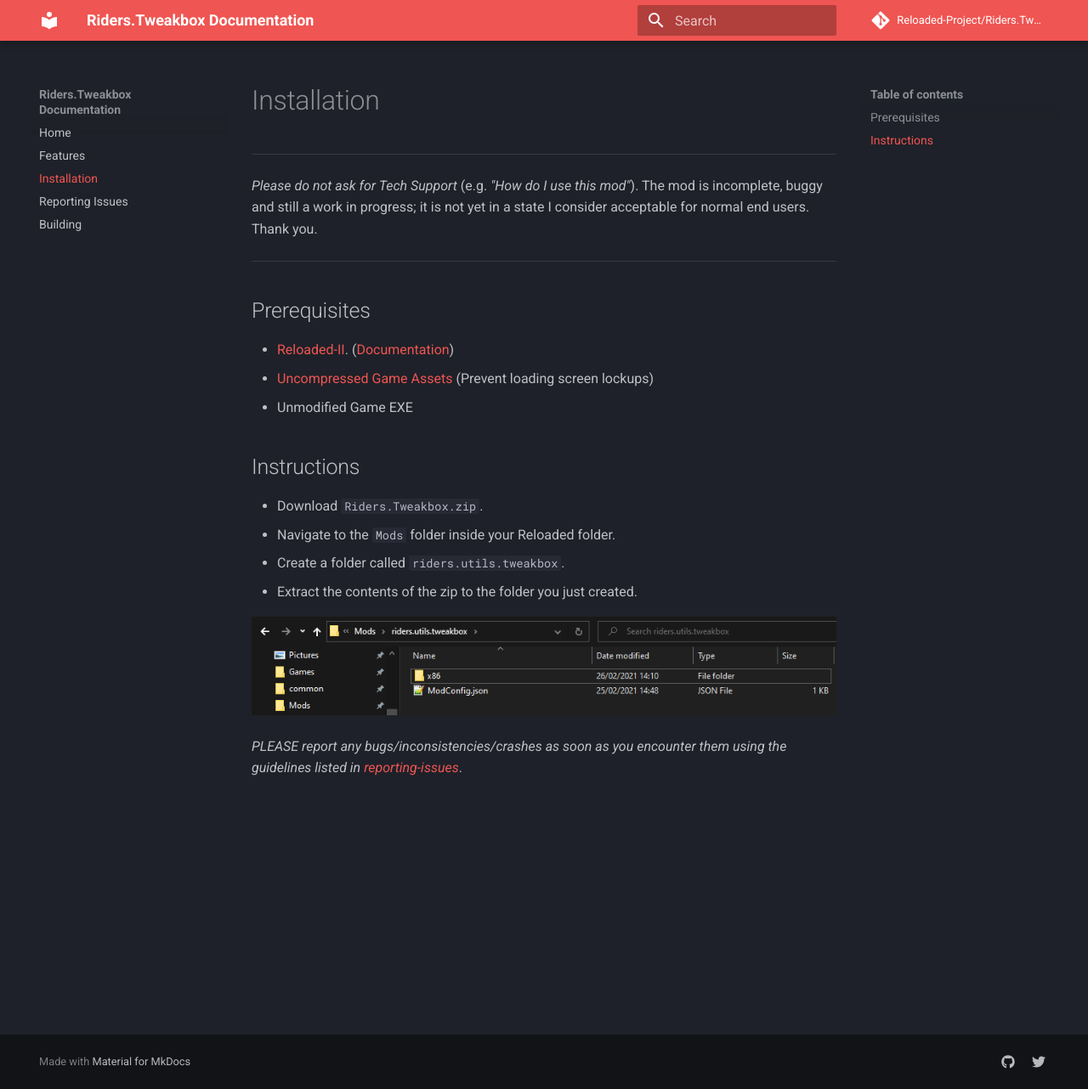
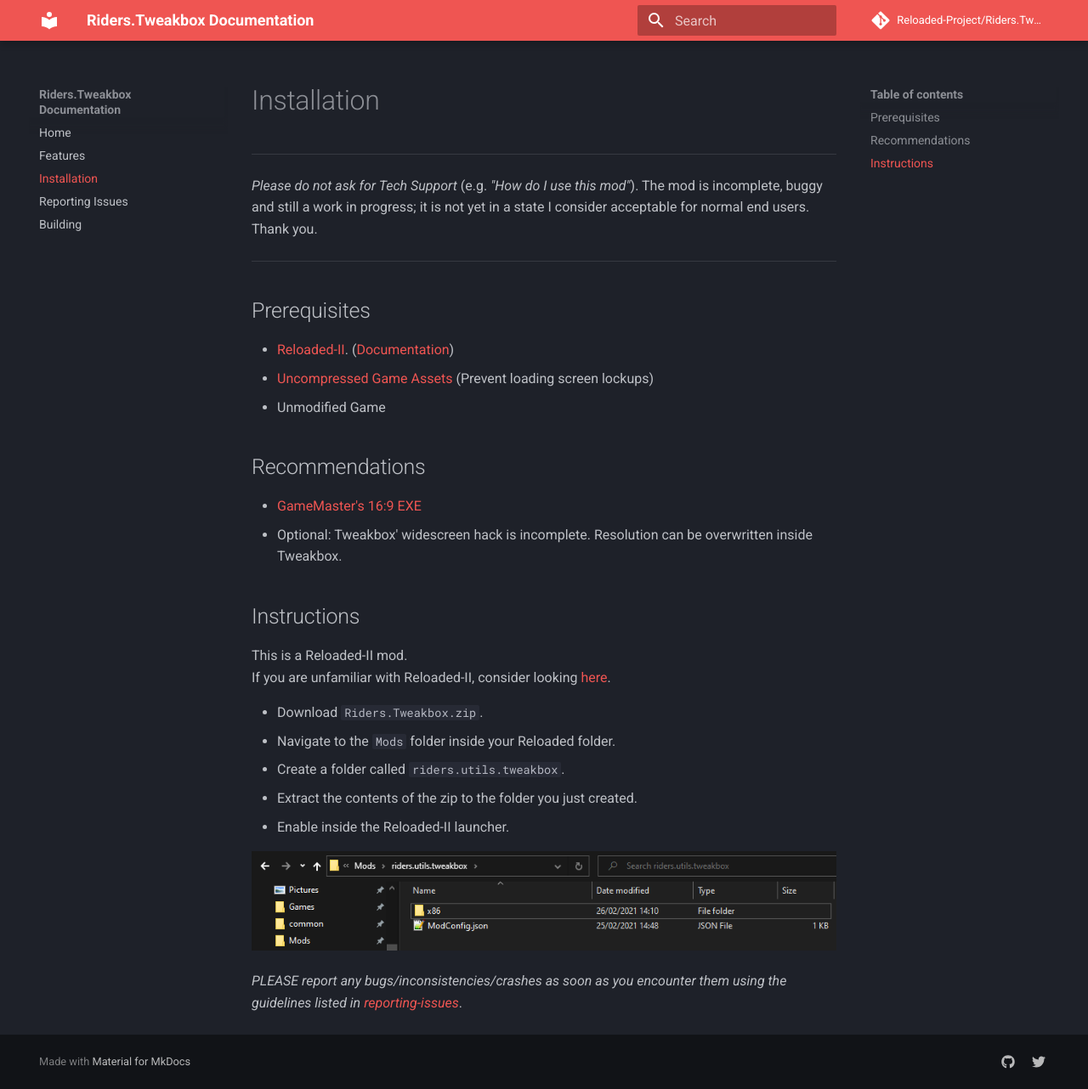
Before and after one commit to Sewer56/Riders.Tweakbox, an MkDocs documentation site: the page built from docs/installation.md, in a window 1280 px wide and 1282 px high. Shown: the whole window at 85% size. Built offline with MkDocs 1.6.1 and Material for MkDocs 9.7.7, drawn with Linux system fonts in a browser that asks for light colours; comment, search, counter and statistics services are not loaded; old or Windows-style settings are respelled for this version of MkDocs.

Commit message:
Added: Additional notes to "Installation".

```diff
--- a/docs/installation.md
+++ b/docs/installation.md
@@ -8,14 +8,21 @@
 ## Prerequisites
 - [Reloaded-II](https://github.com/Reloaded-Project/Reloaded-II/releases). ([Documentation](https://reloaded-project.github.io/Reloaded-II/))
 - [Uncompressed Game Assets](https://community.pcgamingwiki.com/files/file/2087-uncompressed-sonic-riders-assets/) (Prevent loading screen lockups)
-- Unmodified Game EXE
+- Unmodified Game
+
+## Recommendations
+- [GameMaster's 16:9 EXE](https://www.wsgf.org/f/u/contrib/dr/658/hacks/riders169.7z)
+  - Optional: Tweakbox' widescreen hack is incomplete. Resolution can be overwritten inside Tweakbox.
 
 ## Instructions
+This is a Reloaded-II mod.
+If you are unfamiliar with Reloaded-II, consider looking [here](https://reloaded-project.github.io/Reloaded-II/).
 
 - Download `Riders.Tweakbox.zip`.
 - Navigate to the `Mods` folder inside your Reloaded folder.
 - Create a folder called `riders.utils.tweakbox`.
 - Extract the contents of the zip to the folder you just created.
+- Enable inside the Reloaded-II launcher.
 
 ![](./Images/Installation.png)
 
```
